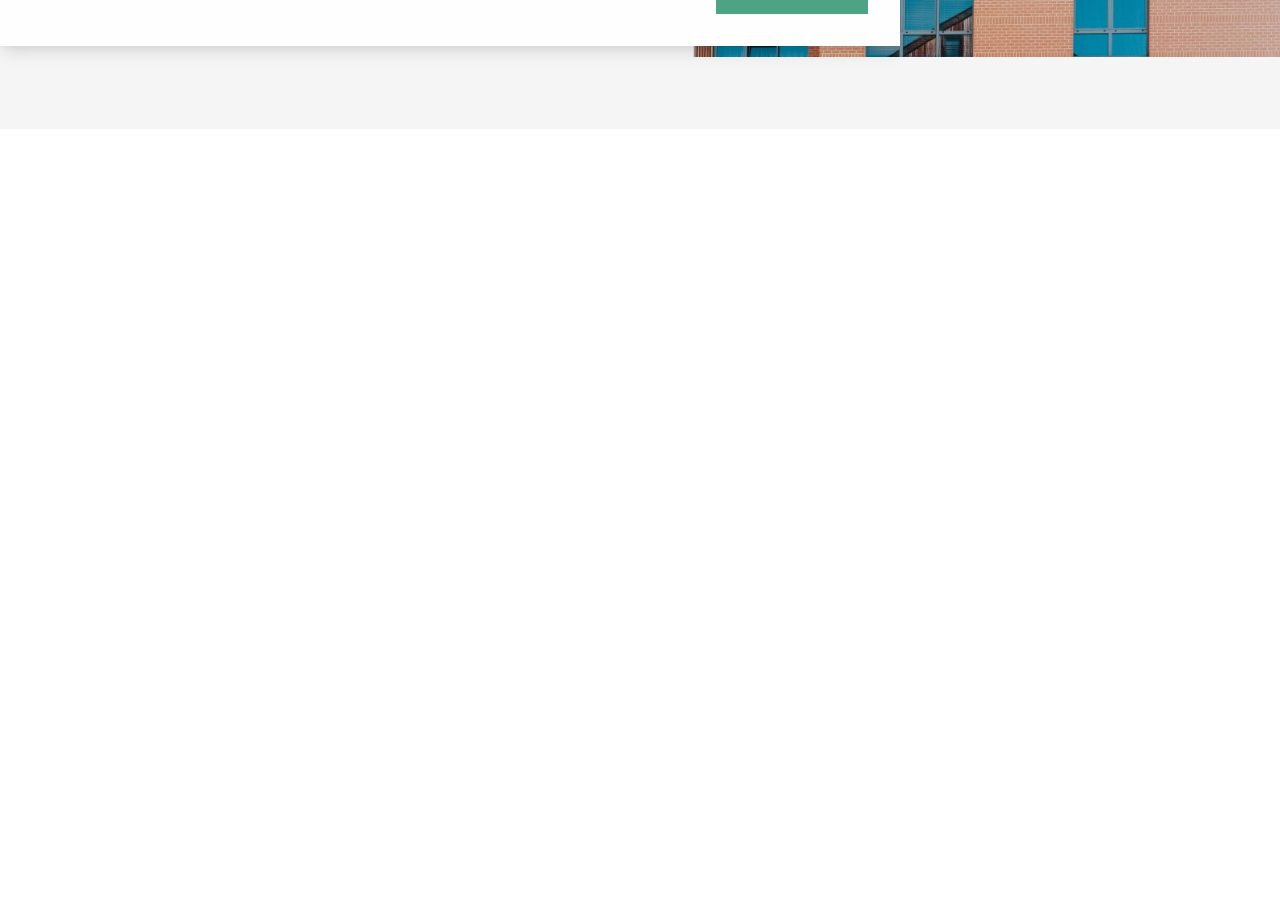
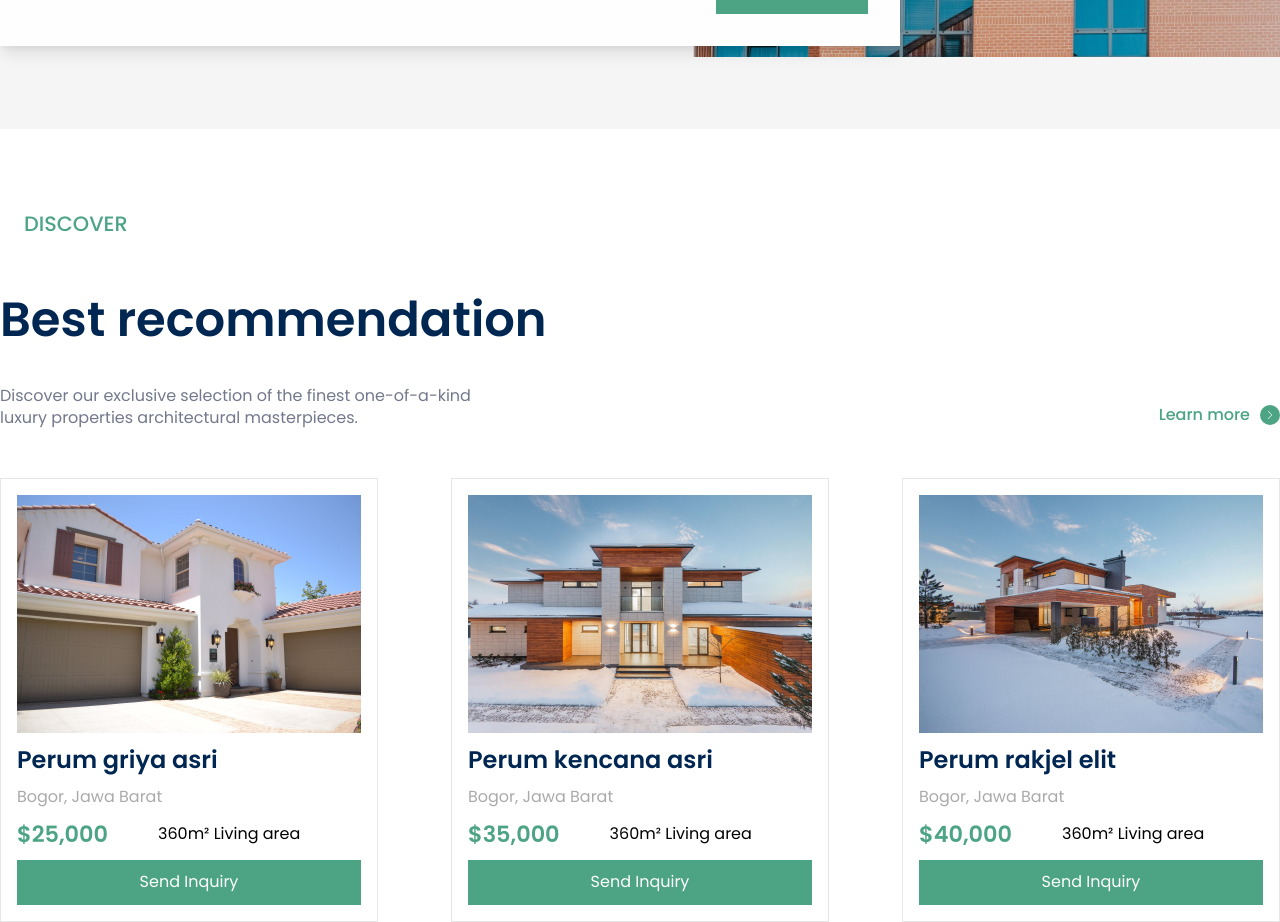
Before and after one commit to henriquepx/real_estate, a React (Vite) app: page / in a window 1280 px wide. Shown: the part 680-1602 px from the top of the page. Before the commit the page ends 809 px from the top, so only its background shows below. Built offline with nearby package versions, Linux system fonts and the light colour scheme.

Commit message:
feat: discover section

```diff
--- a/package.json
+++ b/package.json
@@ -10,6 +10,7 @@
     "preview": "vite preview"
   },
   "dependencies": {
+    "prop-types": "^15.8.1",
     "react": "^18.2.0",
     "react-dom": "^18.2.0",
     "react-icons": "^4.11.0",
--- a/src/App.jsx
+++ b/src/App.jsx
@@ -1,3 +1,4 @@
+import Discover from "./pages/Discover"
 import Header from "./pages/Header"
 import Main from "./pages/Main"
 import GlobalStyle from "./styles/globalStyles"
@@ -8,6 +9,7 @@ function App() {
       <GlobalStyle />
       <Header />
       <Main />
+      <Discover />
     </>
   )
 }
--- /dev/null
+++ b/src/components/House.jsx
@@ -0,0 +1,62 @@
+import styled from 'styled-components';
+import PropTypes from 'prop-types';
+
+const HouseContainer = styled.div`
+    padding: 1rem;
+    border: 1px solid #e6e6e6;
+
+    display: flex;
+    flex-direction: column;
+    gap: 10px;
+`
+const TitleHouse = styled.h1`
+    font-size: 1.5rem;
+    color: var(--color-title);
+    font-weight: 600;
+`
+const DescriptionHouse = styled.p`
+    color: #aaaaaa;
+`
+const PriceContainer = styled.div`
+    display: flex;
+    align-items: center;
+    gap: 50px;
+    h2 {
+        font-size: 1.4rem;
+        font-weight: 600;
+        color: var(--color-green);
+    }
+`
+const ButtonSendHouse = styled.a`
+    background-color: var(--color-green);
+    width: 100%;
+    padding: .7rem 1rem;
+    text-align: center;
+    color: #fff;
+`
+
+const House = ({img, title, alt, location, price, size}) => {
+  return (
+    <HouseContainer>
+          <img src={img} alt={alt} />
+          <TitleHouse>{title}</TitleHouse>
+          <DescriptionHouse>{location}</DescriptionHouse>
+          <PriceContainer>
+              <h2>{price}</h2>
+              <p>{size}</p>
+          </PriceContainer>
+          <ButtonSendHouse href="#">Send Inquiry</ButtonSendHouse>
+    </HouseContainer>
+  )
+}
+
+House.propTypes = {
+    img: PropTypes.string.isRequired,
+    title: PropTypes.string.isRequired,
+    alt: PropTypes.string.isRequired,
+    location: PropTypes.string.isRequired,
+    price: PropTypes.string.isRequired,
+    size: PropTypes.string.isRequired,
+  };
+
+export default House
--- /dev/null
+++ b/src/pages/Discover.jsx
@@ -0,0 +1,121 @@
+import styled from 'styled-components';
+import { SlArrowRight } from 'react-icons/sl';
+import House from '../components/House';
+import home1 from '../assets/home1.png';
+import home2 from '../assets/home2.png';
+import home3 from '../assets/home3.png';
+
+const DiscoverContainer = styled.div`
+    height: 80vh;
+    background-color: #fff;
+`
+const TitleDiscover = styled.h1`
+    color: var(--color-title);
+    font-weight: 550;
+    font-size: 3rem;
+    margin: 3rem 0rem 2rem 0rem;
+`
+const SubtitleDiscover = styled.h2`
+    color: var(--color-green);
+    font-weight: 450;
+    font-size: 1.3rem;
+    text-transform: uppercase;
+    margin-left: 1.5rem;
+`
+const DiscoverSize = styled.div`
+    max-width: 1400px;
+    width: 100%;
+    margin: 0 auto;
+
+    display: flex;
+    flex-direction: column;
+    padding-top: 5rem;
+`
+const TextDiscover = styled.div`
+    display: flex;
+    justify-content: space-between;
+    p {
+        color: var(--color-description);
+        max-width: 50ch;
+    }
+`
+const LearnMore = styled.a`
+    display: flex;
+    align-items: center;
+    gap: 10px;
+    margin-top: 1rem;
+    cursor: pointer;
+    p {
+        color: var(--color-green);
+        font-weight: 500;
+        text-align: center;
+    }
+`
+const IconContainer = styled.div`
+  background-color: var(--color-green);
+  width: 20px;
+  height: 20px;
+  border-radius: 50%;
+  display: flex;
+  align-items: center;
+  justify-content: center;
+`;
+
+const WhiteIcon = styled(SlArrowRight)`
+  color: #fff;
+  font-size: .5rem;
+`;
+const HomeContainer = styled.div`
+    display: flex;
+    justify-content: space-between;
+
+    margin-top: 3rem;
+`
+
+const Discover = () => {
+  return (
+      <DiscoverContainer>
+          <DiscoverSize>
+              <SubtitleDiscover>Discover</SubtitleDiscover>
+              <TitleDiscover>Best recommendation</TitleDiscover>
+              <TextDiscover>
+                  <p>Discover our exclusive selection of the finest one-of-a-kind luxury properties architectural masterpieces.</p>
+                  <LearnMore>
+                      <p href="#">Learn more</p>
+                      <IconContainer>
+                        <WhiteIcon />
+                      </IconContainer>
+                  </LearnMore>
+              </TextDiscover>
+              <HomeContainer>
+                  <House
+                      img={home1}
+                      title='Perum griya asri'
+                      alt='Imagem da primeira casa'
+                      location='Bogor, Jawa Barat'
+                      price='$25,000'
+                      size='360m² Living area'
+                  />
+                  <House
+                      img={home2}
+                      title='Perum kencana asri'
+                      alt='Imagem da primeira casa'
+                      location='Bogor, Jawa Barat'
+                      price='$35,000'
+                      size='360m² Living area'
+                  />
+                  <House
+                      img={home3}
+                      title='Perum rakjel elit'
+                      alt='Imagem da primeira casa'
+                      location='Bogor, Jawa Barat'
+                      price='$40,000'
+                      size='360m² Living area'
+                  />
+              </HomeContainer>
+          </DiscoverSize>
+    </DiscoverContainer>
+  )
+}
+
+export default Discover
--- a/src/pages/Main.jsx
+++ b/src/pages/Main.jsx
@@ -16,12 +16,6 @@ const MainSize = styled.div`
     display: flex;
     flex-direction: column;
     padding-top: 5rem;
-    h2 {
-        color: var(--color-green);
-        font-weight: 450;
-        font-size: 1.3rem;
-        text-transform: uppercase;
-    }
     h1 {
         color: var(--color-title);
         font-weight: 550;
@@ -37,6 +31,13 @@ const MainSize = styled.div`
         margin-top: 3rem;
     }
 
+`
+const TitlePage = styled.h2`
+    color: var(--color-green);
+        font-weight: 450;
+        font-size: 1.3rem;
+        text-transform: uppercase;
+        margin-left: 1.5rem;
 `
 const ImgCasaMain = styled.img`
     position: absolute;
@@ -107,7 +108,7 @@ const Main = () => {
   return (
       <MainContainer>
           <MainSize>
-              <h2>Real Estate</h2>
+              <TitlePage>Real Estate</TitlePage>
               <h1>Let`s hunt for your dream residence</h1>
               <p>Explore our range of beautiful properties with the addition of separate accommodation suitable for you.</p>
               <DivTabsBuyRent>
--- a/src/styles/globalStyles.jsx
+++ b/src/styles/globalStyles.jsx
@@ -4,7 +4,7 @@ const GlobalStyle = createGlobalStyle`
     :root {
     --color-green: #4ca484;
     --color-title: #002652;
-    --color-description: #505050;
+    --color-description: #73788C;
     --font: 'Poppins', sans-serif;
     --font2: 'Montserrat', sans-serif;
 }
```
Also changed, not shown: 1 other file (tests, documents, lock files or other folders).
